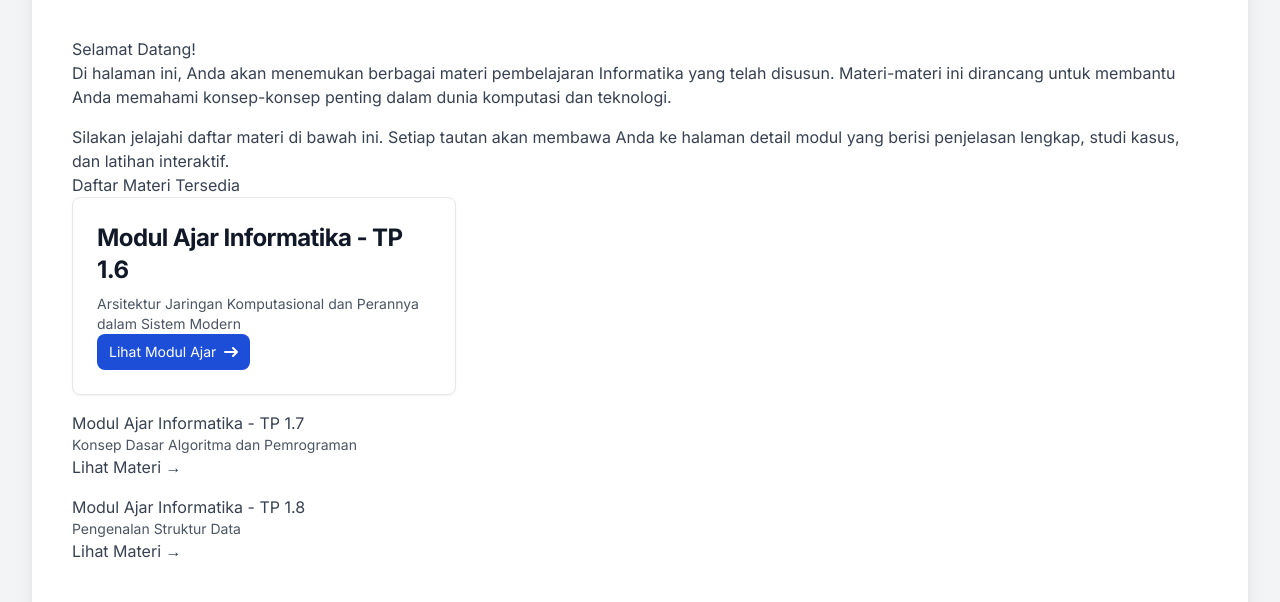
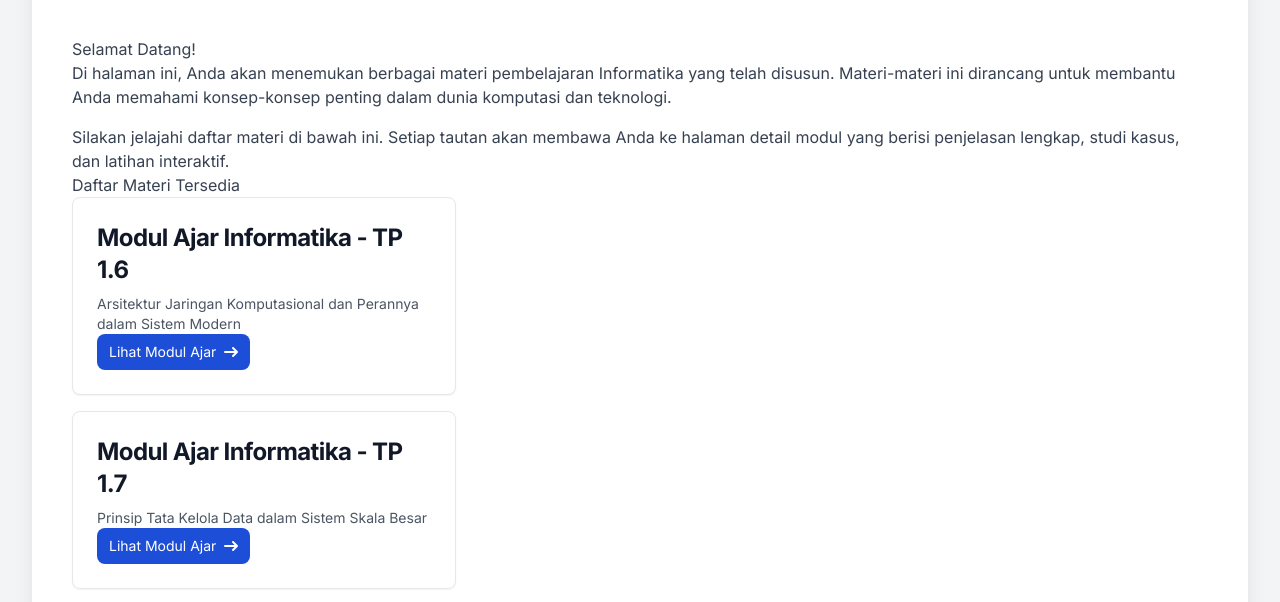
Before and after one commit to andymohammad/mansda-learning, a plain HTML site: page materi/kelas-xii.html in a window 1280 px wide. Shown: the part 167-769 px from the top of the page. Drawn offline with nearby package versions, Linux system fonts and the light colour scheme.

Commit message:
Upload Index Kelas XII

```diff
--- a/materi/kelas-xii.html
+++ b/materi/kelas-xii.html
@@ -73,15 +73,18 @@
     </a>
 </div>
 
-
-                <!-- Tambahkan lebih banyak materi di sini -->
-                <div class="module-item">
-                    <div>
-                        <h4 class="module-title">Modul Ajar Informatika - TP 1.7</h4>
-                        <p class="text-gray-600 text-sm">Konsep Dasar Algoritma dan Pemrograman</p>
-                    </div>
-                    <a href="modul-ajar-informatika-tp1.7.html" class="module-link">Lihat Materi &rarr;</a>
-                </div>
+<div class="max-w-sm p-6 bg-white border border-gray-200 rounded-lg shadow-sm dark:bg-gray-800 dark:border-gray-700">
+    <a href="#">
+        <h5 class="mb-2 text-2xl font-bold tracking-tight text-gray-900 dark:text-white">Modul Ajar Informatika - TP 1.7</h5>
+    </a>
+    <p class="text-gray-600 text-sm">Prinsip Tata Kelola Data dalam Sistem Skala Besar</p>
+    <a href="modul-tp1.7.html" class="inline-flex items-center px-3 py-2 text-sm font-medium text-center text-white bg-blue-700 rounded-lg hover:bg-blue-800 focus:ring-4 focus:outline-none focus:ring-blue-300 dark:bg-blue-600 dark:hover:bg-blue-700 dark:focus:ring-blue-800">
+        Lihat Modul Ajar
+        <svg class="rtl:rotate-180 w-3.5 h-3.5 ms-2" aria-hidden="true" xmlns="http://www.w3.org/2000/svg" fill="none" viewBox="0 0 14 10">
+            <path stroke="currentColor" stroke-linecap="round" stroke-linejoin="round" stroke-width="2" d="M1 5h12m0 0L9 1m4 4L9 9"/>
+        </svg>
+    </a>
+</div>
 
                 <div class="module-item">
                     <div>
```
